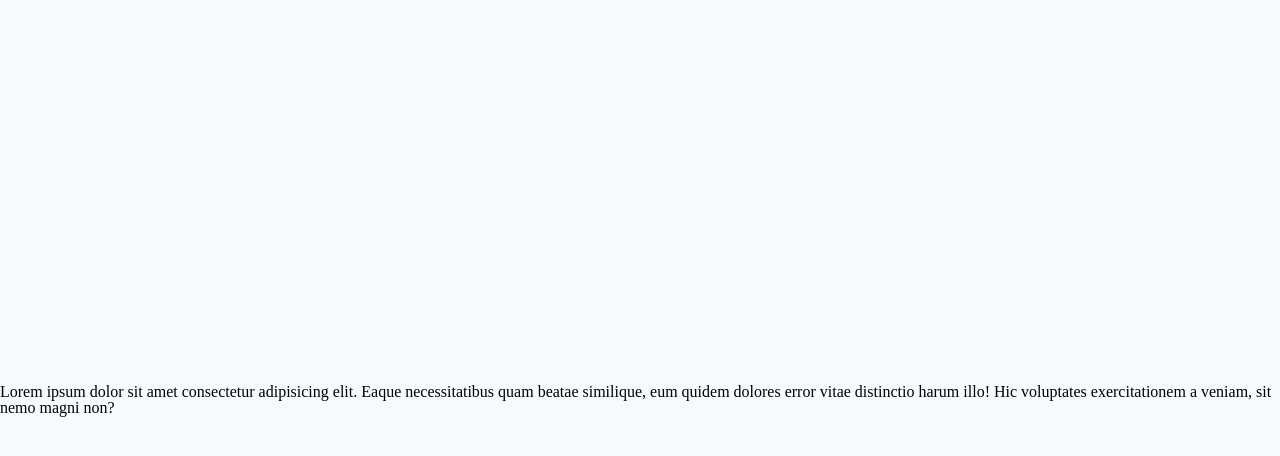
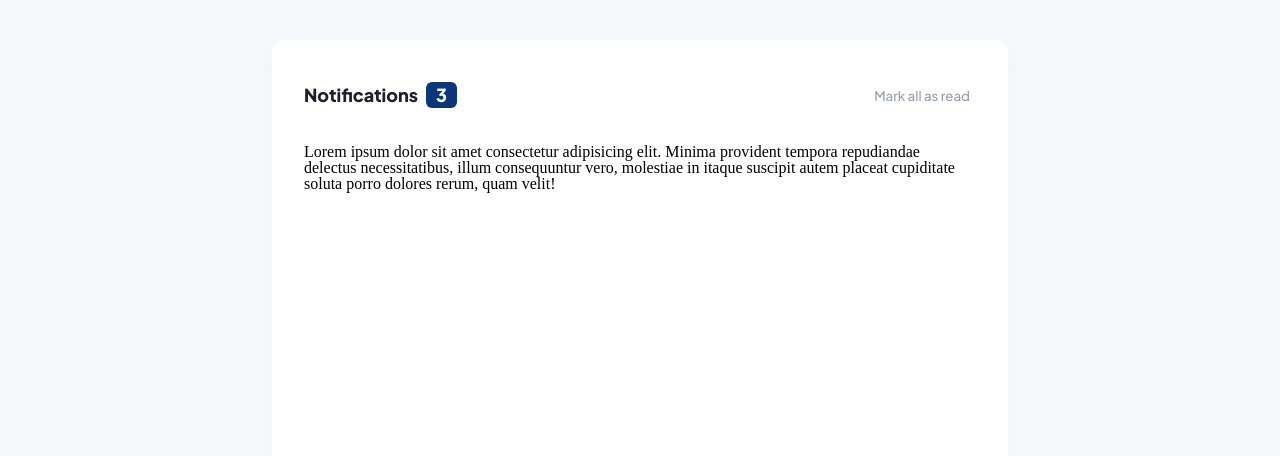
Before and after one commit to angeleraser/notifications-page, a React (Create React App) app: page / in a window 1280 px wide. Shown: the top 456 px of the page. Built offline with nearby package versions, Linux system fonts and the light colour scheme.

Commit message:
create notifications page layout and header

```diff
--- a/src/App.jsx
+++ b/src/App.jsx
@@ -1,10 +1,9 @@
+import { NotificationsPage } from './components/NotificationsPage';
+
 function App() {
 	return (
 		<div className='app'>
-			Lorem ipsum dolor sit amet consectetur adipisicing elit. Eaque
-			necessitatibus quam beatae similique, eum quidem dolores error vitae
-			distinctio harum illo! Hic voluptates exercitationem a veniam, sit nemo
-			magni non?
+			<NotificationsPage />
 		</div>
 	);
 }
--- /dev/null
+++ b/src/components/NotificationsPage/index.jsx
@@ -0,0 +1,26 @@
+import './styles.css';
+import React from 'react';
+
+export const NotificationsPage = (props) => {
+	return (
+		<section className='notifications-page'>
+			<header className='notifications-page-header'>
+				<h1>
+					Notifications
+					<span className='notifications-unread-count'>3</span>
+				</h1>
+
+				<button className='mark-read-btn'>Mark all as read</button>
+			</header>
+
+			<main className='notifications-list'>
+				<p>
+					Lorem ipsum dolor sit amet consectetur adipisicing elit. Minima
+					provident tempora repudiandae delectus necessitatibus, illum
+					consequuntur vero, molestiae in itaque suscipit autem placeat
+					cupiditate soluta porro dolores rerum, quam velit!
+				</p>
+			</main>
+		</section>
+	);
+};
--- /dev/null
+++ b/src/components/NotificationsPage/styles.css
@@ -0,0 +1,73 @@
+.notifications-page {
+	background-color: var(--white);
+	display: flex;
+	flex-direction: column;
+	height: 100vh;
+	padding: 24px 16px;
+	width: 100%;
+}
+
+.notifications-page-header {
+	display: flex;
+	justify-content: space-between;
+	margin-bottom: 24px;
+}
+
+.mark-read-btn,
+.notifications-page h1 {
+	font-family: var(--font-family);
+}
+
+.notifications-page h1 {
+	display: flex;
+	align-items: center;
+	font-weight: var(--text-bold);
+	color: var(--very-dark-blue);
+}
+
+.notifications-unread-count {
+	display: inline-block;
+	padding: 4px 10px;
+	background-color: var(--blue);
+	color: var(--white);
+	border-radius: 6px;
+	margin-left: 8px;
+}
+
+.mark-read-btn {
+	background-color: transparent;
+	border: none;
+	color: var(--grayish-blue);
+	font-weight: var(--text-medium);
+}
+
+.notifications-list {
+	overflow-y: auto;
+	height: calc(100vh - 120px);
+}
+
+.notifications-list > *:not(:last-child) {
+	margin-bottom: 14px;
+}
+
+@media screen and (min-width: 768px) {
+	.notifications-page {
+		height: auto;
+		max-width: 736px;
+		border-radius: 12px;
+		padding: 42px 32px;
+		box-shadow: rgba(149, 157, 165, 0.1) 0px 8px 24px;
+	}
+
+	.notifications-page-header {
+		margin-bottom: 36px;
+	}
+
+	.notifications-page h1 {
+		font-size: 18px;
+	}
+
+	.notifications-list {
+		height: 640px;
+	}
+}
--- a/src/styles/index.css
+++ b/src/styles/index.css
@@ -7,9 +7,9 @@
 	--light-grayish-blue-1: hsl(211, 68%, 94%);
 	--light-grayish-blue-2: hsl(205, 33%, 90%);
 	--very-dark-blue: hsl(224, 21%, 14%);
+	--blue: #0b3778;
 	--very-light-grayish-blue: hsl(210, 60%, 98%);
 	--white: hsl(0, 0%, 100%);
-
 	--text-medium: 500;
 	--text-bold: 800;
 	--font-family: 'Plus Jakarta Sans', sans-serif;
@@ -28,3 +28,9 @@ body {
 	min-width: 360px;
 	width: 100%;
 }
+
+@media screen and (min-width: 768px) {
+	.app {
+		padding: 40px;
+	}
+}
```
